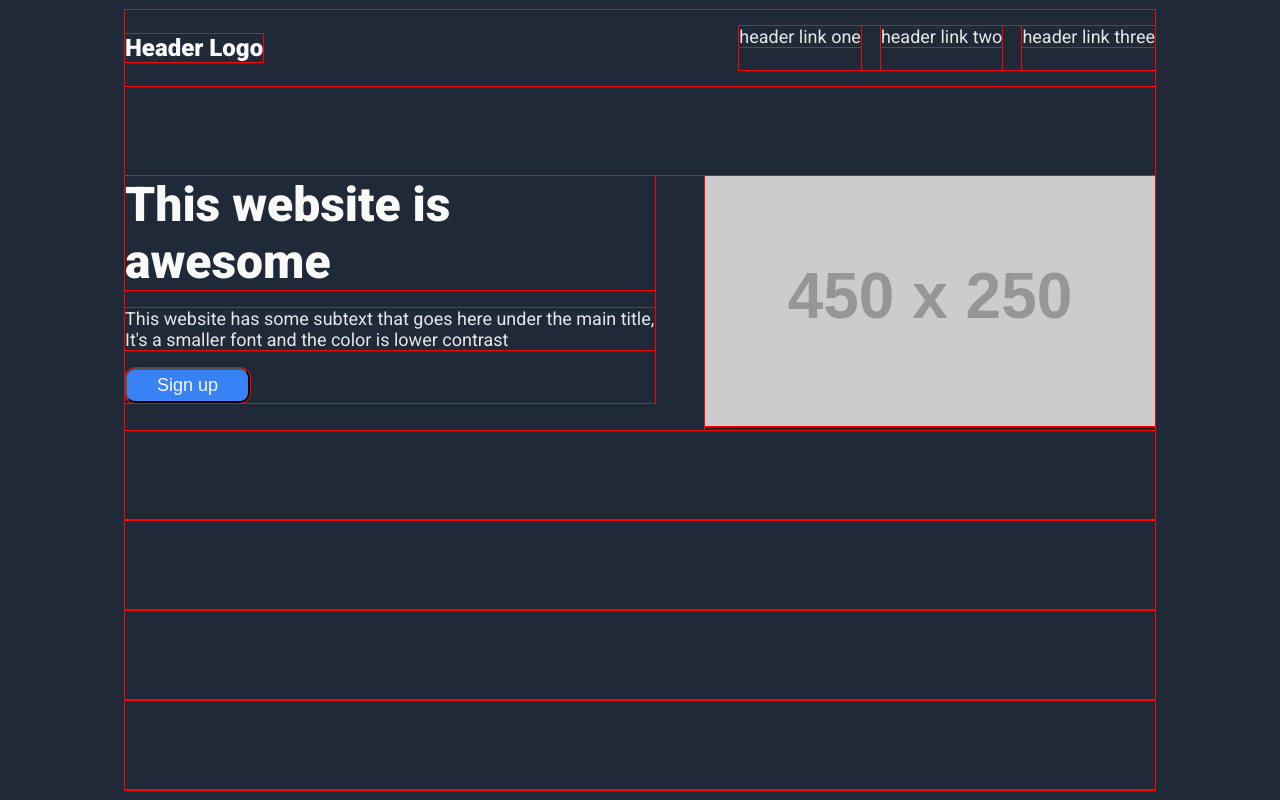
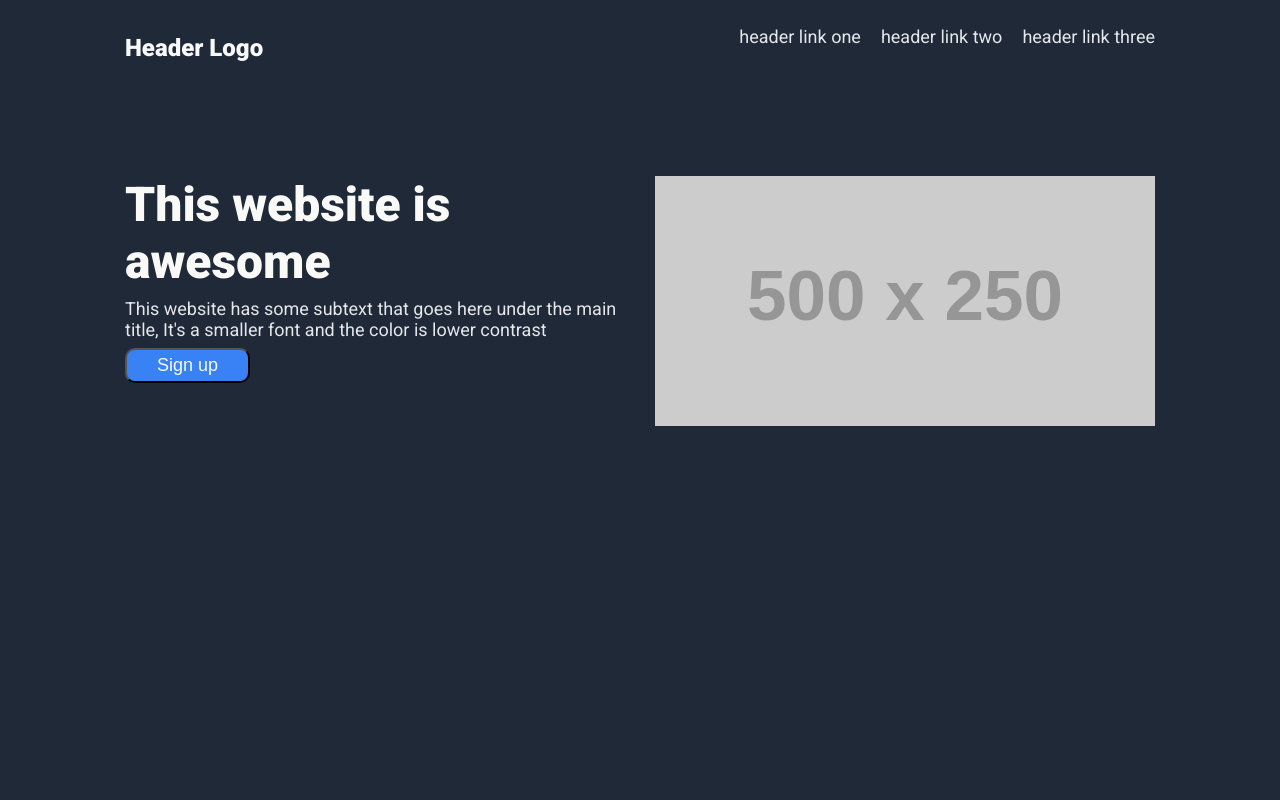
Before and after one commit to SilentCabin/landing-page, a plain HTML site: page index.html in a window 1280 px wide. Drawn offline with Linux system fonts and the light colour scheme; placeholder pictures from the web are drawn by us.

Commit message:
<feat> create more flex inside hero

```diff
--- a/index.html
+++ b/index.html
@@ -27,7 +27,7 @@
             <button>Sign up</button>
         </div>
         <div class="right-side">
-            <img src="https://placehold.co/450x250" alt="" srcset="">
+            <img src="https://placehold.co/500x250/grey/white?text=This+is+a+placeholder+image" alt="" srcset="">
         </div>
     </div>
     <div class="info">
--- a/style.css
+++ b/style.css
@@ -1,5 +1,5 @@
 * {
-    outline: solid red 1px;
+    /* outline: solid red 1px; */
 }
 
 body {
@@ -39,9 +39,8 @@ header ul {
 
 .hero {
     display: flex;
-    justify-content: space-between;
-    align-items: flex-start;
-    gap: 50px;
+    justify-content: center;
+    gap: 20px;
 }
 
 .hero h1 {
@@ -50,11 +49,16 @@ header ul {
     color: #f9faf8;
     margin: 0;
     padding: 0;
+
 }
+
+
 
 .hero p {
     font-size: 18px;
     color: #e5e7eb;
+    margin: 0;
+    padding: 0;
 }
 
 .hero button {
@@ -65,6 +69,13 @@ header ul {
     border-radius: 10px;
 }
 
+.left-side {
+    display: flex;
+    flex-direction: column;
+    align-items: flex-start;
+    justify-content: flex-start;
+    gap: 8px;
+}
 
 .info,
 .cta {
```
